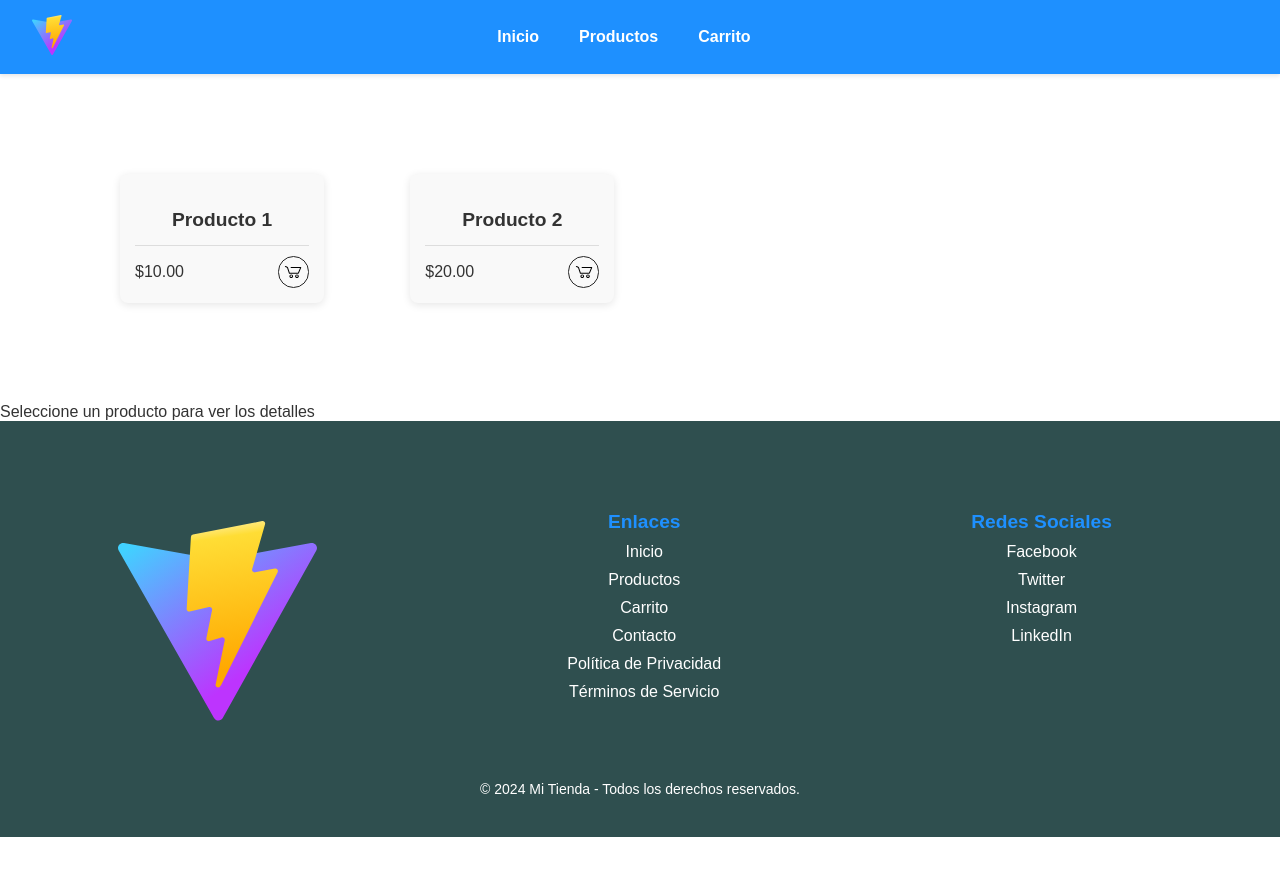
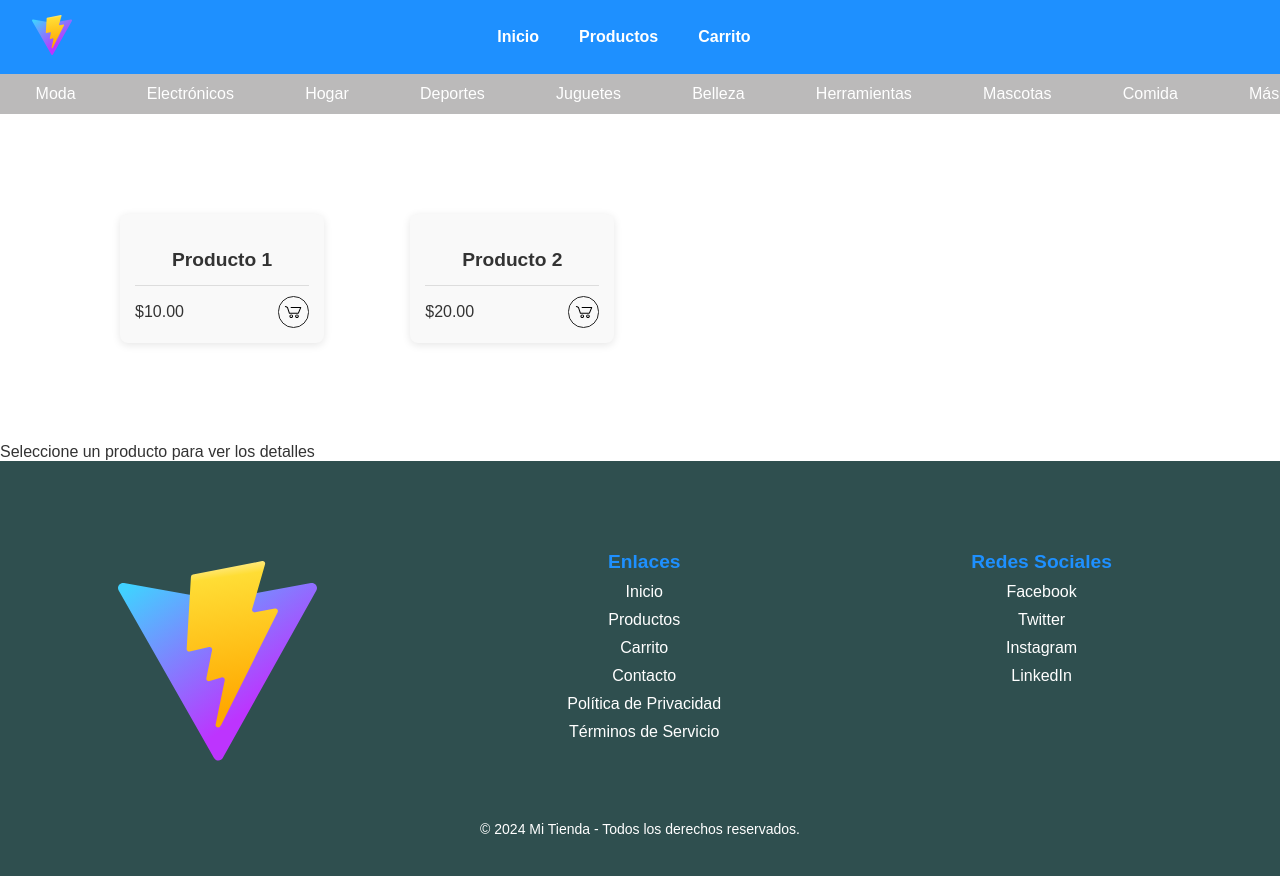
Before and after one commit to CrissG07/Eccomerce, a React (Vite) app: page /products in a window 1280 px wide. Before the commit the page ends 837 px from the top, so only its background shows below. Built offline with nearby package versions, Linux system fonts and the light colour scheme.

Commit message:
Barra de categorías en los productos

```diff
--- a/src/components/ProductList.jsx
+++ b/src/components/ProductList.jsx
@@ -9,6 +9,20 @@ const ProductList = ({ products }) => {
 
     return (
         <div>
+            <div className='section'>
+                <ul className='categoria'>
+                    <a className='link' href="#"><li className='list'>Moda</li></a>
+                    <a className='link' href="#"><li className='list'>Electrónicos</li> </a>
+                    <a className='link' href="#"><li className='list'>Hogar</li></a>
+                    <a className='link' href="#"><li className='list'>Deportes</li></a>
+                    <a className='link' href="#"><li className='list'>Juguetes</li></a>
+                    <a className='link' href="#"><li className='list'>Belleza</li></a>
+                    <a className='link' href="#"><li className='list'>Herramientas</li></a>
+                    <a className='link' href="#"><li className='list'>Mascotas</li></a>
+                    <a className='link' href="#"><li className='list'>Comida</li></a>
+                    <a className='link' href="#"><li className='list'>Más</li></a>
+                </ul>
+            </div>
             <div className="product-list">
                 {products.map((product) => (
                     <div key={product.id} onClick={() => setSelectedProduct(product)}>
--- a/src/styles/productDetail.css
+++ b/src/styles/productDetail.css
@@ -7,6 +7,40 @@
     border-radius: 8px;
     box-shadow: 0 2px 10px rgba(0, 0, 0, 0.1);
 }
+
+.section {
+    background-color: rgb(187, 186, 186);
+    width: 100%;
+    height: 40px;
+}
+
+.categoria {
+    display: flex;
+    position: reative;
+    width: 100%;
+    height: 40px;
+    align-items: center;
+    list-style-type: none;
+}
+
+.list {
+    padding: 10px 10px;
+}
+
+.list:hover {
+    background-color: #2F4F4F;
+    border-radius: 10px;
+}
+
+.link {
+    text-decoration: none;
+    color: #fff;
+    margin: 2%;
+}
+
+/* .link:hover {
+    color: #fff;
+} */
 
 .title {
     text-align: center;
```
